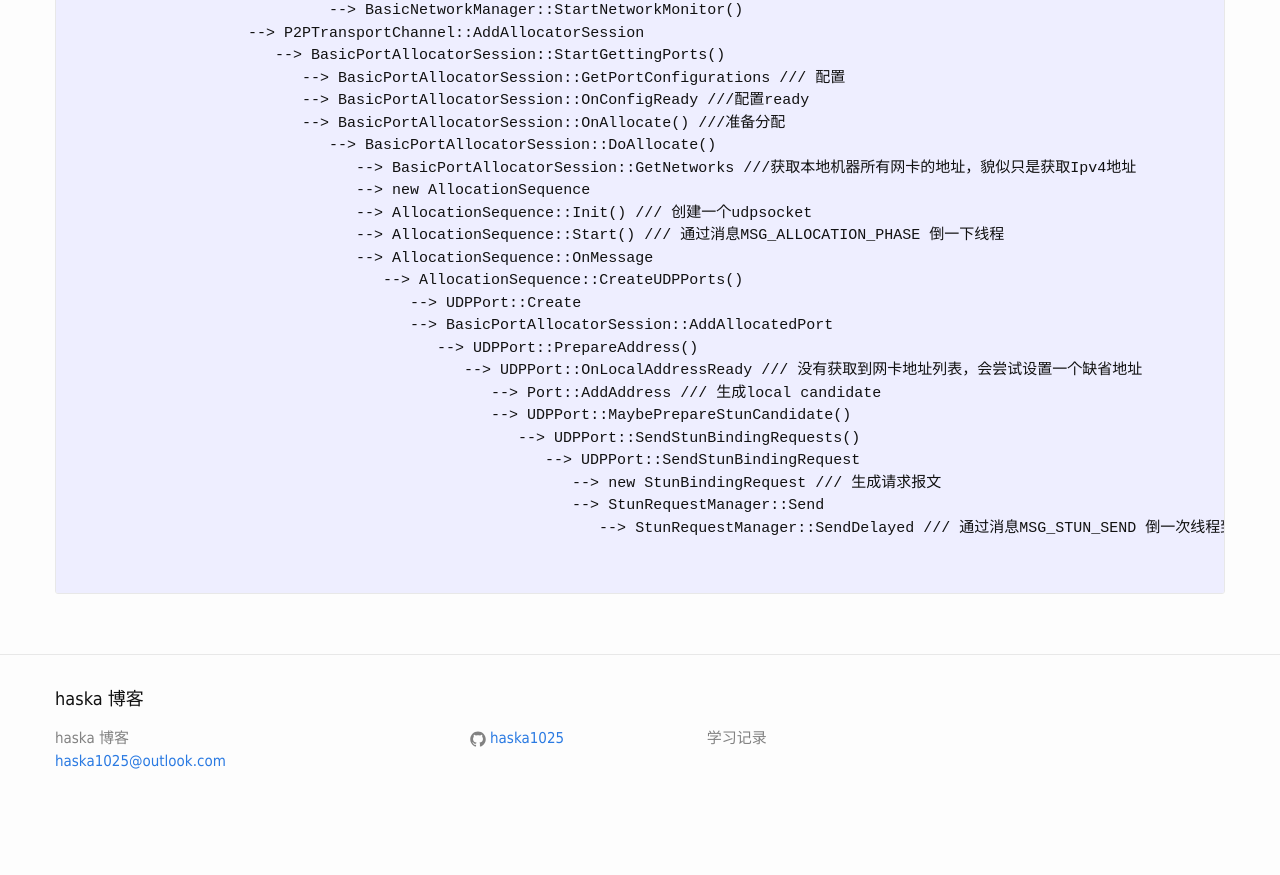
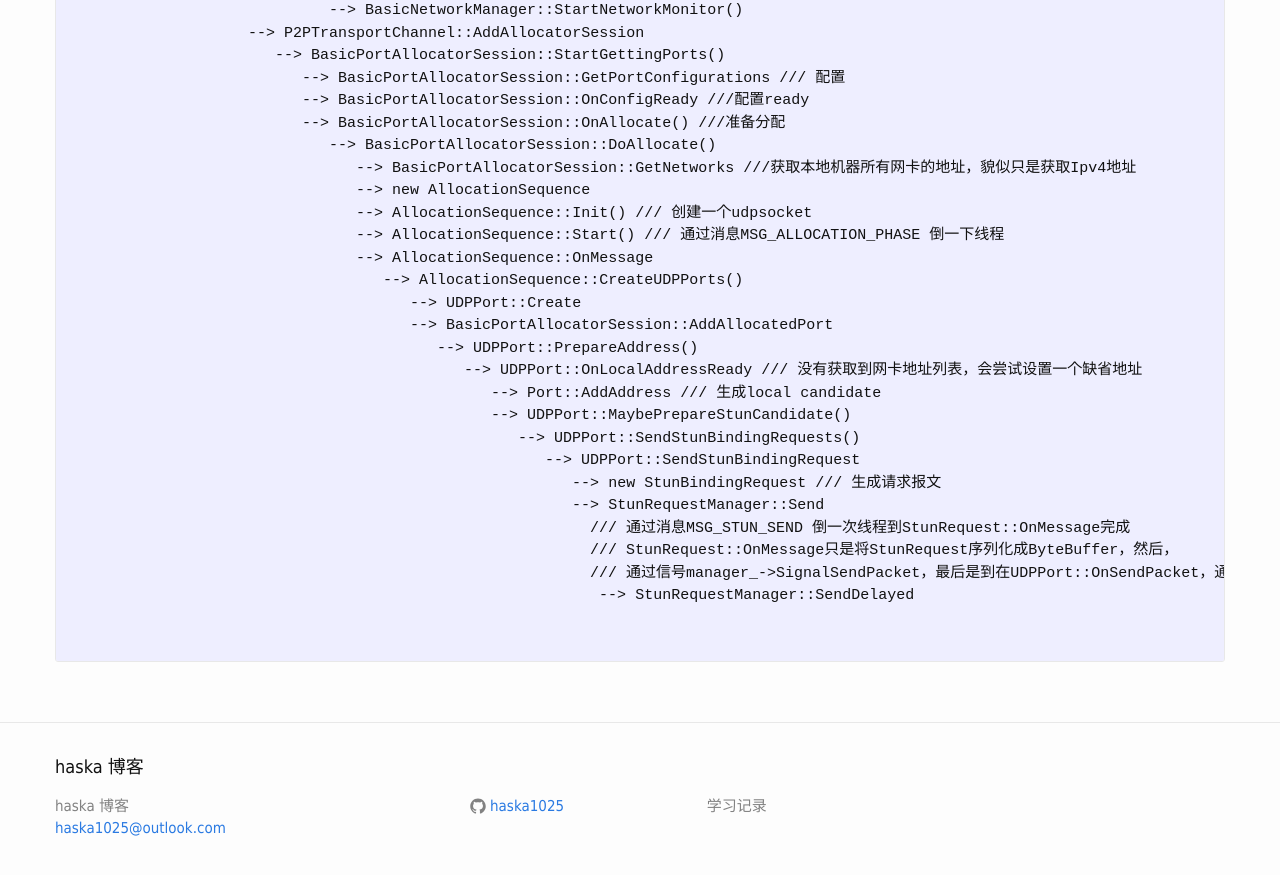
Before and after one commit to haska1025/haska1025.github.io, a Jekyll site: the page built from _posts/2019-01-21-create_offer.md, in a window 1280 px wide and 900 px high, scrolled down 2720 px. Shown: the top 875 px of the window. Built offline with Jekyll 4.4.1, drawn with Linux system fonts in a browser that asks for light colours; our own code applies the rules of GitHub Pages for plain Markdown files; before the commit the page ends 3552 px from its top, so only the background shows below that.

Commit message:
Update 2019-01-21-create_offer.md

````diff
--- a/_posts/2019-01-21-create_offer.md
+++ b/_posts/2019-01-21-create_offer.md
@@ -134,7 +134,10 @@ PeerConnection::SetLocalDescription
                                                      --> UDPPort::SendStunBindingRequest
                                                         --> new StunBindingRequest /// 生成请求报文
                                                         --> StunRequestManager::Send
-                                                           --> StunRequestManager::SendDelayed /// 通过消息MSG_STUN_SEND 倒一次线程到StunRequest::OnMessage完成
+                                                          /// 通过消息MSG_STUN_SEND 倒一次线程到StunRequest::OnMessage完成
+                                                          /// StunRequest::OnMessage只是将StunRequest序列化成ByteBuffer，然后，
+                                                          /// 通过信号manager_->SignalSendPacket，最后是到在UDPPort::OnSendPacket，通过socket发送出去
+                                                           --> StunRequestManager::SendDelayed
 
 
  ```
````
